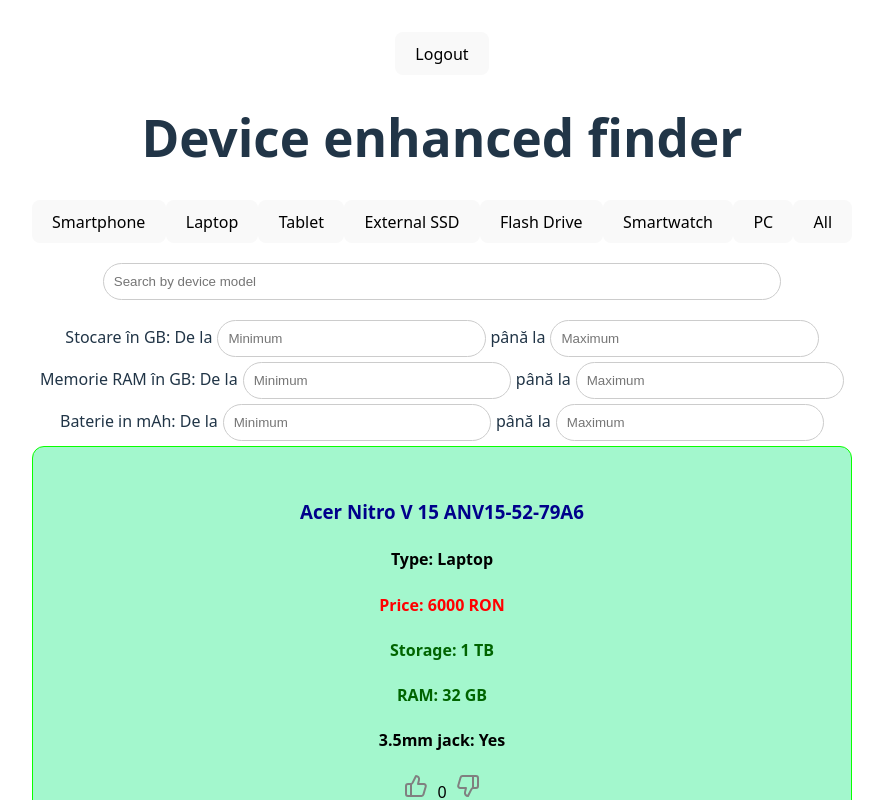
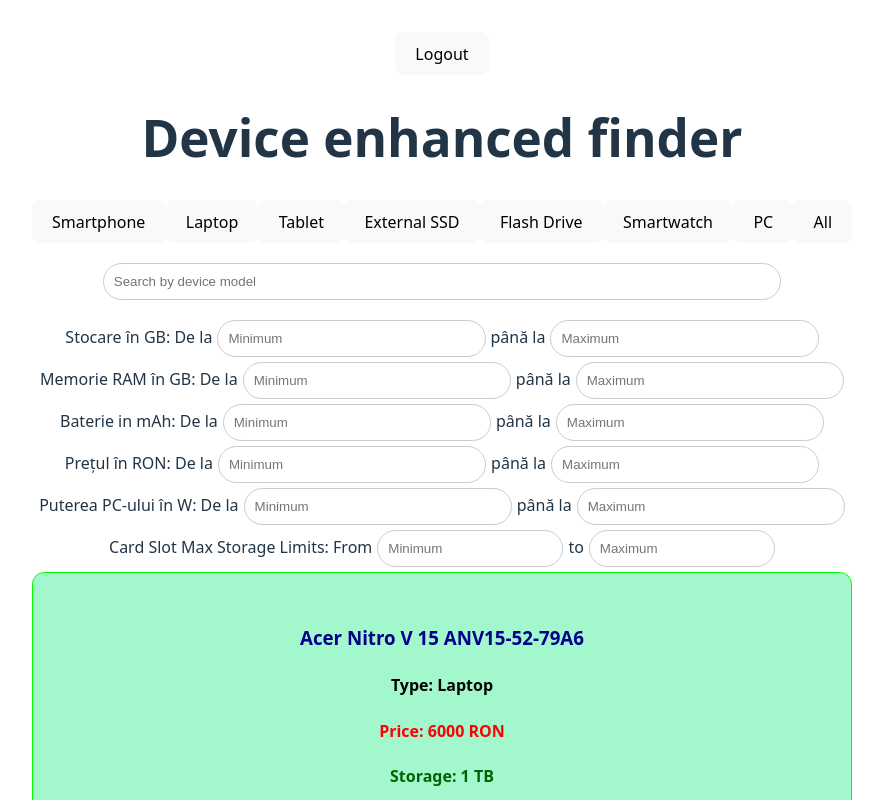
Before and after one commit to CristiYTRomania/DeviceEnhancedFinder, a React (Vite) app: page / in a window 1280 px wide. Shown: the top 800 px of the page, without its empty margins (198-1081 px from the left). Built offline with nearby package versions, Linux system fonts and the light colour scheme.

Commit message:
punere mai multe filtre numerice

```diff
--- /dev/null
+++ b/src/components/CardSlotMaxStorageLimits.jsx
@@ -0,0 +1,37 @@
+function CardSlotMaxStorageLimits(props){
+    return (
+        <div>
+            Card Slot Max Storage Limits: From
+            <input
+                type="number"
+                placeholder="Minimum"
+                value={props.MinCardSlotMaxStorage}
+                onChange={(e) => props.OnMinCardSlotMaxStorageChange(e.target.value)}
+                style={{
+                padding: '10px',
+                width: '20%',
+                borderRadius: '20px',
+                border: '1px solid #ccc',
+                marginBottom: '5px',
+                marginLeft: '5px',
+                marginRight: '5px',
+                }}
+            />
+            to
+            <input
+                type="number"
+                placeholder="Maximum"
+                value={props.MaxCardSlotMaxStorage}
+                onChange={(e) => props.OnMaxCardSlotMaxStorageChange(e.target.value)}
+                style={{
+                padding: '10px',
+                width: '20%',
+                borderRadius: '20px',
+                border: '1px solid #ccc',
+                marginLeft: '5px',
+                }}
+            />
+        </div>
+    )
+}
+export default CardSlotMaxStorageLimits
--- a/src/components/Home.jsx
+++ b/src/components/Home.jsx
@@ -6,6 +6,9 @@
 import StorageLimits from './StorageLimits.jsx'
 import RamLimits from './RamLimits.jsx'
 import BatteryLimits from './BatteryLimits.jsx'
+import PriceLimits from './PriceLimits.jsx'
+import CardSlotMaxStorageLimits from './CardSlotMaxStorageLimits.jsx'
+import PowerLimits from './PowerLimits.jsx'
 import { useNavigate } from 'react-router-dom';
 function Home() {
   const [textCautat, setTextCautat] = useState("");
@@ -16,20 +19,26 @@
   const [memorie_ram_maxima, setmemorie_ram_maxima] = useState(Infinity);
   const [baterie_minima, setbaterie_minima] = useState(0);
   const [baterie_maxima, setbaterie_maxima] = useState(Infinity);
+  const [pret_minim, setpret_minim] = useState(0);
+  const [pret_maxim, setpret_maxim] = useState(Infinity);
+  const [CardSlotMaxStorage_minim, setCardSlotMaxStorage_minim] = useState(0);
+  const [CardSlotMaxStorage_maxim, setCardSlotMaxStorage_maxim] = useState(Infinity);
+  const [Power_minim, setPower_minim] = useState(0);
+  const [Power_maxim, setPower_maxim] = useState(Infinity);
   const produse = [
-    { id: 1,  title: "Acer Nitro V 15 ANV15-52-79A6"   , type: "Laptop"    , price: "6000"   , storage: "1024" , ram: "32"      , jack: "Yes", battery: "0"   , nfc: "NaN", card_slot_max: "NaN" , mem_card_slot: "NaN"    , power: "NaN", },
-    { id: 2,  title: "Apple iPhone 12 mini"            , type: "Smartphone", price: "855.55" , storage: "256"  , ram: "4"       , jack: "No" , battery: "2227", nfc: "Yes", card_slot_max: "NaN" , mem_card_slot: "No"     , power: "NaN", },
-    { id: 3,  title: "Asus V440VAK-BPC0170"            , type: "PC"        , price: "2800"   , storage: "512"  , ram: "16"      , jack: "Yes", battery: "0"   , nfc: "NaN", card_slot_max: "NaN" , mem_card_slot: "No"     , power: "120", },
-    { id: 4,  title: "Asus Vivobook 15 X540UBR"        , type: "Laptop"    , price: "963.73" , storage: "256"  , ram: "8"       , jack: "Yes", battery: "0"   , nfc: "NaN", card_slot_max: "256" , mem_card_slot: "microSD", power: "NaN", },
-    { id: 13, title: "E-Boda Smart Time 100"           , type: "Smartwatch", price: "59.89"  , storage: "0"    , ram: "0.03125" , jack: "No" , battery: "230" , nfc: "No" , card_slot_max: "NaN" , mem_card_slot: "No"     , power: "NaN", },
-    { id: 5,  title: "Fairphone 6"                     , type: "Smartphone", price: "2795.04", storage: "256"  , ram: "8"       , jack: "No" , battery: "4415", nfc: "Yes", card_slot_max: "2048", mem_card_slot: "microSD", power: "NaN", },
-    { id: 6,  title: "HP Elitebook Folio 9470m"        , type: "Laptop"    , price: "500"    , storage: "128"  , ram: "8"       , jack: "Yes", battery: "0"   , nfc: "NaN", card_slot_max: "NaN" , mem_card_slot: "SD"     , power: "NaN", },
-    { id: 7,  title: "HP ProOne 400"                   , type: "PC"        , price: "NaN"    , storage: "512"  , ram: "4"       , jack: "Yes", battery: "0"   , nfc: "NaN", card_slot_max: "NaN" , mem_card_slot: "SD"     , power: "NaN", },
-    { id: 8,  title: "MSI Katana 15 HX B14WFK-265XRO"  , type: "Laptop"    , price: "6200"   , storage: "512"  , ram: "16"      , jack: "No" , battery: "0"   , nfc: "NaN", card_slot_max: "NaN" , mem_card_slot: "NaN"    , power: "NaN", },
-    { id: 9,  title: "Nothing Phone (4a)"              , type: "Smartphone", price: "1980.46", storage: "256"  , ram: "12"      , jack: "No" , battery: "5080", nfc: "Yes", card_slot_max: "NaN" , mem_card_slot: "No"     , power: "NaN", },
-    { id: 10, title: "OnePlus Nord 2 5G"               , type: "Smartphone", price: "909.58" , storage: "128"  , ram: "8"       , jack: "No" , battery: "4500", nfc: "Yes", card_slot_max: "NaN" , mem_card_slot: "No"     , power: "NaN", },
-    { id: 11, title: "Samsung Galaxy A15 4G"           , type: "Smartphone", price: "639"    , storage: "128"  , ram: "4"       , jack: "Yes", battery: "5000", nfc: "Yes", card_slot_max: "1024", mem_card_slot: "microSD", power: "NaN", },
-    { id: 12, title: "Samsung Galaxy S10e"             , type: "Smartphone", price: "662.23" , storage: "128"  , ram: "6"       , jack: "Yes", battery: "3100", nfc: "Yes", card_slot_max: "512" , mem_card_slot: "microSD", power: "NaN", },
+    { id: 1,  title: "Acer Nitro V 15 ANV15-52-79A6"   , type: "Laptop"    , price: "6000"   , storage: "1024" , ram: "32"      , jack: "Yes", battery: "0"   , nfc: "NaN", card_slot_max: "0"   , mem_card_slot: "NaN"    , power: "0"  , },
+    { id: 2,  title: "Apple iPhone 12 mini"            , type: "Smartphone", price: "855.55" , storage: "256"  , ram: "4"       , jack: "No" , battery: "2227", nfc: "Yes", card_slot_max: "0"   , mem_card_slot: "No"     , power: "0"  , },
+    { id: 3,  title: "Asus V440VAK-BPC0170"            , type: "PC"        , price: "2800"   , storage: "512"  , ram: "16"      , jack: "Yes", battery: "0"   , nfc: "NaN", card_slot_max: "0"   , mem_card_slot: "No"     , power: "120", },
+    { id: 4,  title: "Asus Vivobook 15 X540UBR"        , type: "Laptop"    , price: "963.73" , storage: "256"  , ram: "8"       , jack: "Yes", battery: "0"   , nfc: "NaN", card_slot_max: "256" , mem_card_slot: "microSD", power: "0"  , },
+    { id: 13, title: "E-Boda Smart Time 100"           , type: "Smartwatch", price: "59.89"  , storage: "0"    , ram: "0.03125" , jack: "No" , battery: "230" , nfc: "No" , card_slot_max: "0"   , mem_card_slot: "No"     , power: "0"  , },
+    { id: 5,  title: "Fairphone 6"                     , type: "Smartphone", price: "2795.04", storage: "256"  , ram: "8"       , jack: "No" , battery: "4415", nfc: "Yes", card_slot_max: "2048", mem_card_slot: "microSD", power: "0"  , },
+    { id: 6,  title: "HP Elitebook Folio 9470m"        , type: "Laptop"    , price: "500"    , storage: "128"  , ram: "8"       , jack: "Yes", battery: "0"   , nfc: "NaN", card_slot_max: "0"   , mem_card_slot: "SD"     , power: "0"  , },
+    { id: 7,  title: "HP ProOne 400"                   , type: "PC"        , price: "0"      , storage: "512"  , ram: "4"       , jack: "Yes", battery: "0"   , nfc: "NaN", card_slot_max: "0"   , mem_card_slot: "SD"     , power: "0"  , },
+    { id: 8,  title: "MSI Katana 15 HX B14WFK-265XRO"  , type: "Laptop"    , price: "6200"   , storage: "512"  , ram: "16"      , jack: "No" , battery: "0"   , nfc: "NaN", card_slot_max: "0"   , mem_card_slot: "NaN"    , power: "0"  , },
+    { id: 9,  title: "Nothing Phone (4a)"              , type: "Smartphone", price: "1980.46", storage: "256"  , ram: "12"      , jack: "No" , battery: "5080", nfc: "Yes", card_slot_max: "0"   , mem_card_slot: "No"     , power: "0"  , },
+    { id: 10, title: "OnePlus Nord 2 5G"               , type: "Smartphone", price: "909.58" , storage: "128"  , ram: "8"       , jack: "No" , battery: "4500", nfc: "Yes", card_slot_max: "0"   , mem_card_slot: "No"     , power: "0"  , },
+    { id: 11, title: "Samsung Galaxy A15 4G"           , type: "Smartphone", price: "639"    , storage: "128"  , ram: "4"       , jack: "Yes", battery: "5000", nfc: "Yes", card_slot_max: "1024", mem_card_slot: "microSD", power: "0"  , },
+    { id: 12, title: "Samsung Galaxy S10e"             , type: "Smartphone", price: "662.23" , storage: "128"  , ram: "6"       , jack: "Yes", battery: "3100", nfc: "Yes", card_slot_max: "512" , mem_card_slot: "microSD", power: "0"  , },
   ];
   const produseFiltrate = produse.filter((p) => {
       const nume_cautate = p.title.toLowerCase().includes(textCautat.toLowerCase())
@@ -43,7 +52,16 @@
       const minim_baterie = baterie_minima || 0;
       const maxim_baterie = baterie_maxima || Infinity;
       const baterie = Number(p.battery) >= minim_baterie && Number(p.battery) <= maxim_baterie
-      return nume_cautate && tip_filtrat && memorie_interna && memorie_ram && baterie
+      const minim_pret = pret_minim || 0;
+      const maxim_pret = pret_maxim || Infinity;
+      const pret = Number(p.price) >= minim_pret && Number(p.price) <= maxim_pret
+      const minim_Power = Power_minim || 0;
+      const maxim_Power = Power_maxim || Infinity;
+      const Power = Number(p.power) >= minim_Power && Number(p.power) <= maxim_Power
+      const minim_CardSlotMaxStorage = CardSlotMaxStorage_minim || 0;
+      const maxim_CardSlotMaxStorage = CardSlotMaxStorage_maxim || Infinity;
+      const CardSlotMaxStorage = Number(p.card_slot_max) >= minim_CardSlotMaxStorage && Number(p.card_slot_max) <= maxim_CardSlotMaxStorage
+      return nume_cautate && tip_filtrat && memorie_interna && memorie_ram && baterie && pret && Power && CardSlotMaxStorage
     }
   );
   const navigate = useNavigate();
@@ -60,6 +78,9 @@
       <StorageLimits OnMinStorageChange={(valoare) => setmemorie_interna_minima(valoare)} OnMaxStorageChange={(valoare) => setmemorie_interna_maxima(valoare)}/>
       <RamLimits OnMinRamChange={(valoare) => setmemorie_ram_minima(valoare)} OnMaxRamChange={(valoare) => setmemorie_ram_maxima(valoare)}/>
       <BatteryLimits OnMinBatteryChange={(valoare) => setbaterie_minima(valoare)} OnMaxBatteryChange={(valoare) => setbaterie_maxima(valoare)}/>
+      <PriceLimits OnMinPriceChange={(valoare) => setpret_minim(valoare)} OnMaxPriceChange={(valoare) => setpret_maxim(valoare)}/>
+      <PowerLimits OnMinPowerChange={(valoare) => setPower_minim(valoare)} OnMaxPowerChange={(valoare) => setPower_maxim(valoare)}/>
+      <CardSlotMaxStorageLimits OnMinCardSlotMaxStorageChange={(valoare) => setCardSlotMaxStorage_minim(valoare)} OnMaxCardSlotMaxStorageChange={(valoare) => setCardSlotMaxStorage_maxim(valoare)}/>
       {produseFiltrate.map((p) => (
         <MyCard
           key={p.id}
--- a/src/components/MyCard.jsx
+++ b/src/components/MyCard.jsx
@@ -10,7 +10,7 @@
       <h3 class="blue">{props.title}</h3>
       <h4>Type: {props.type}</h4>
       {
-        (props.price !== "No" && props.price !== "NaN") &&
+        (props.price !== "No" && props.price !== "NaN" && props.price !== "0") &&
         <h4 className={props.price > 4000 ? "price-tag red" : props.price > 2500 ? "price-tag orange" : props.price < 1000 ? "price-tag green" : "price-tag"}>
           Price: {props.price} RON
         </h4>
@@ -45,12 +45,12 @@
         <h4 className={props.mem_card_slot === "No" ? "red" : ""}>Memory card slot: {props.mem_card_slot}</h4>
       }
       {
-        (props.mem_card_slot !== "No" && props.mem_card_slot !== "NaN") && (props.card_slot_max !== "NaN") &&
+        (props.mem_card_slot !== "No" && props.mem_card_slot !== "NaN") && (props.card_slot_max !== "NaN" && props.card_slot_max !== "0") &&
         <h4 className={props.card_slot_max >= 1024 ? "green" : props.card_slot_max <= 256 ? "orange":""}>
           {props.card_slot_max < 1024 ? "Card slot max storage: "+props.card_slot_max+" GB" : "Card slot max storage: "+props.card_slot_max/1024+" TB"}
         </h4>
       }
-      {(props.power !== "NaN") && <h4>Power: {props.power} W</h4>}
+      {(props.power !== "NaN" && props.power !== "0") && <h4>Power: {props.power} W</h4>}
 
       <ThumbsUp
         size={24}
--- /dev/null
+++ b/src/components/PowerLimits.jsx
@@ -0,0 +1,37 @@
+function PowerLimits(props){
+    return (
+        <div>
+            Puterea PC-ului în W: De la
+            <input
+                type="number"
+                placeholder="Minimum"
+                value={props.MinPower}
+                onChange={(e) => props.OnMinPowerChange(e.target.value)}
+                style={{
+                padding: '10px',
+                width: '30%',
+                borderRadius: '20px',
+                border: '1px solid #ccc',
+                marginBottom: '5px',
+                marginLeft: '5px',
+                marginRight: '5px',
+                }}
+            />
+            până la
+            <input
+                type="number"
+                placeholder="Maximum"
+                value={props.MaxPower}
+                onChange={(e) => props.OnMaxPowerChange(e.target.value)}
+                style={{
+                padding: '10px',
+                width: '30%',
+                borderRadius: '20px',
+                border: '1px solid #ccc',
+                marginLeft: '5px',
+                }}
+            />
+        </div>
+    )
+}
+export default PowerLimits
--- /dev/null
+++ b/src/components/PriceLimits.jsx
@@ -0,0 +1,37 @@
+function PriceLimits(props){
+    return (
+        <div>
+            Prețul în RON: De la
+            <input
+                type="number"
+                placeholder="Minimum"
+                value={props.MinPrice}
+                onChange={(e) => props.OnMinPriceChange(e.target.value)}
+                style={{
+                padding: '10px',
+                width: '30%',
+                borderRadius: '20px',
+                border: '1px solid #ccc',
+                marginBottom: '5px',
+                marginLeft: '5px',
+                marginRight: '5px',
+                }}
+            />
+            până la
+            <input
+                type="number"
+                placeholder="Maximum"
+                value={props.MaxPrice}
+                onChange={(e) => props.OnMaxPriceChange(e.target.value)}
+                style={{
+                padding: '10px',
+                width: '30%',
+                borderRadius: '20px',
+                border: '1px solid #ccc',
+                marginLeft: '5px',
+                }}
+            />
+        </div>
+    )
+}
+export default PriceLimits
```
Also changed, not shown: src/components/Comments.jsx (+25 -13 lines).
